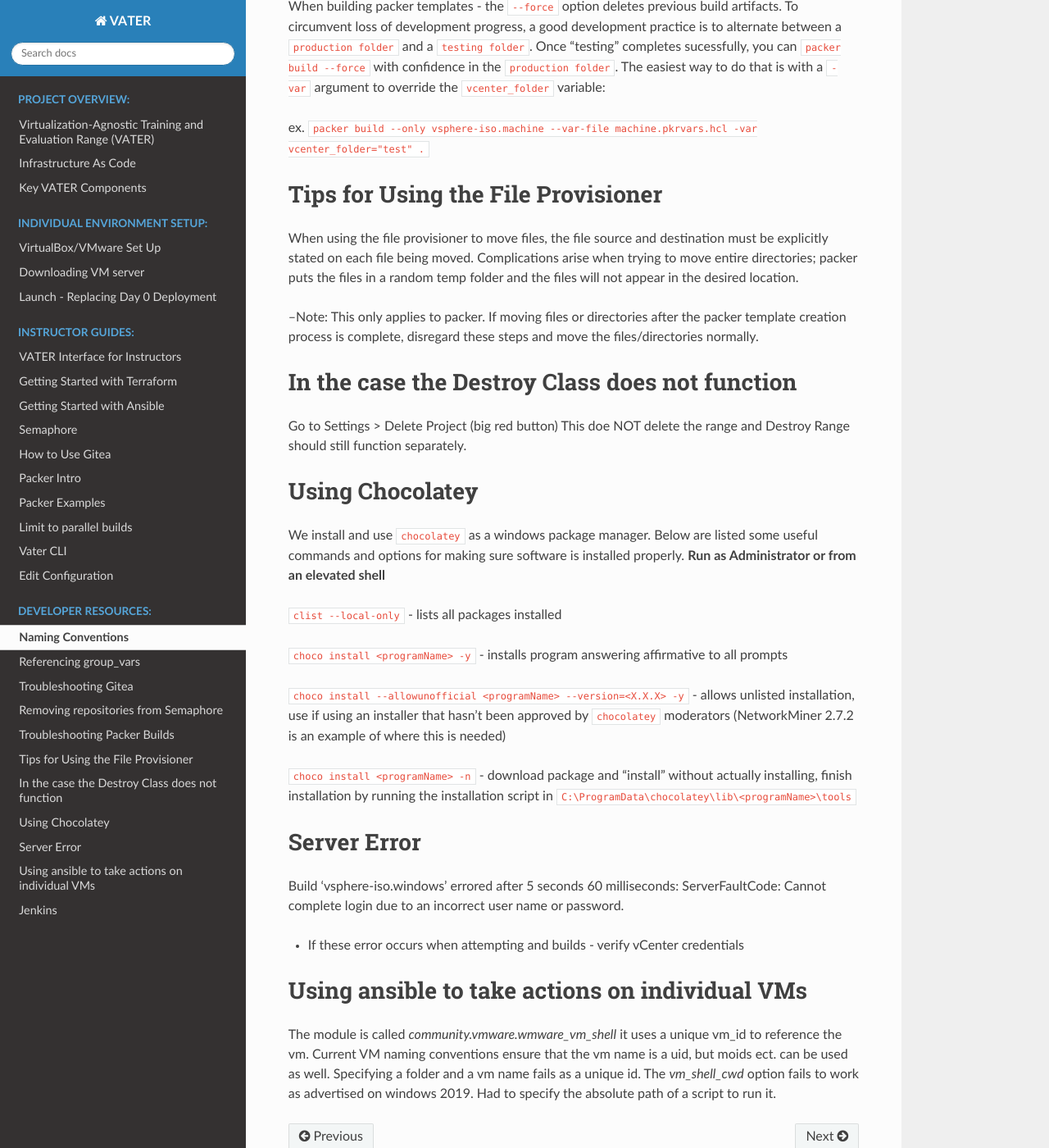
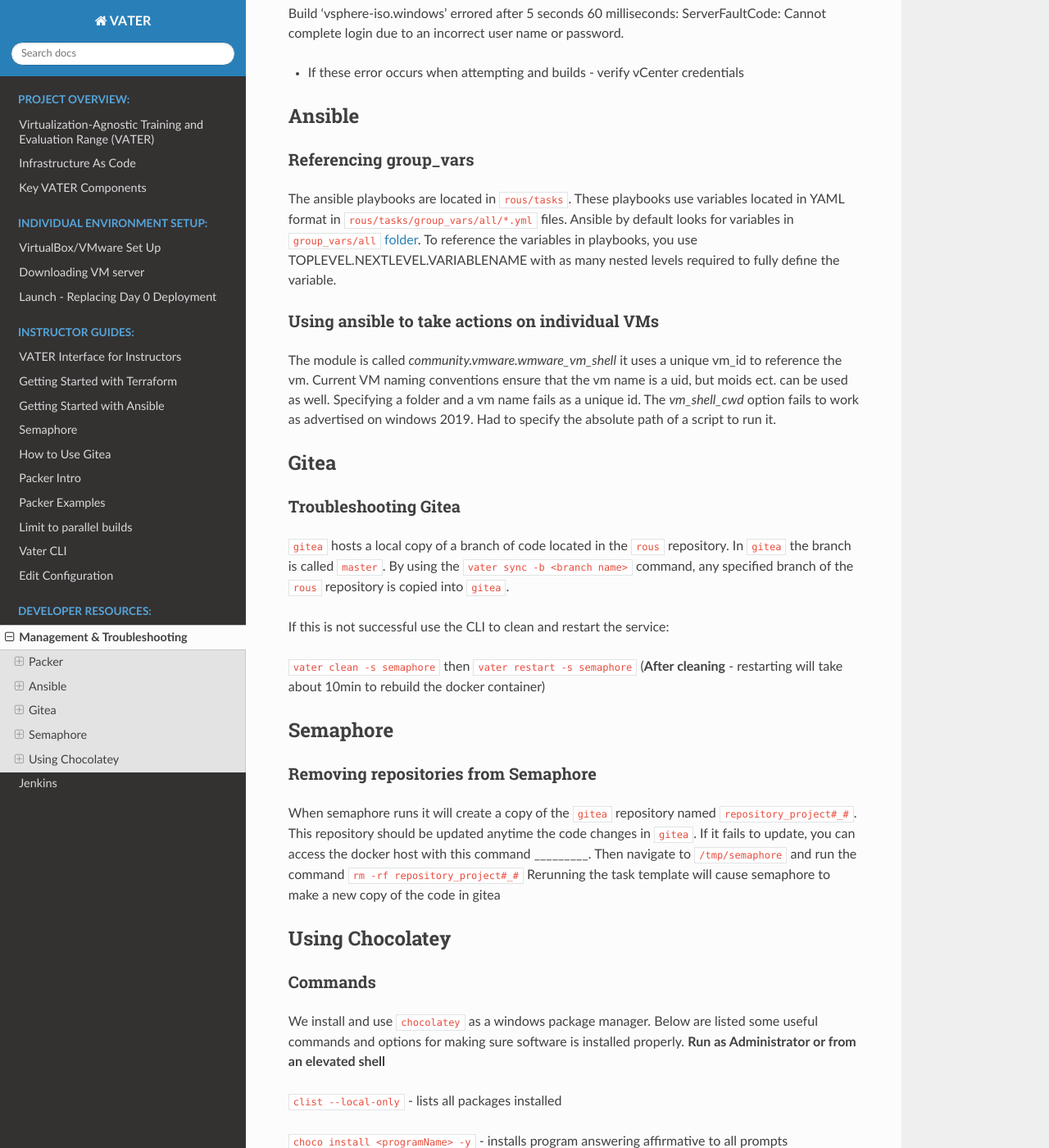
Before and after one commit to dev4vater/vater, a Sphinx documentation site: the page built from docs/source/DevandIntNotes.rst, in a window 1280 px wide and 1400 px high, scrolled down 997 px. Shown: the whole window at 82% size. Built offline with Sphinx 7.4.7 and the Read the Docs theme 2.0.0, drawn with Linux system fonts in a browser that asks for light colours; some of the changed lines change nothing that is shown; some of the changed text lies outside the part shown.

Commit message:
Update DevandIntNotes.rst

```diff
--- a/docs/source/DevandIntNotes.rst
+++ b/docs/source/DevandIntNotes.rst
@@ -1,12 +1,56 @@
+Management & Troubleshooting
+============================
+
+Packer
+~~~~~~~
+
 Naming Conventions
-------------------
+^^^^^^^^^^^^^^^^^^^
 
 All outputs from ``packer`` builds will be named ENCLAVENAME_DEVICENAME
 and will be placed in a ``PACKER_TEMPLATES`` folder at the root of the
 ``VSphere`` datastore.
 
+Troubleshooting Packer Builds
+^^^^^^^^^^^^^^^^^^^^^^^^^^^^^
+
+When building packer templates - the ``--force`` option deletes previous
+build artifacts. To circumvent loss of development progress, a good
+development practice is to alternate between a ``production folder`` and
+a ``testing folder``. Once “testing” completes sucessfully, you can
+``packer build --force`` with confidence in the ``production folder``.
+The easiest way to do that is with a ``-var`` argument to override the
+``vcenter_folder`` variable:
+
+ex.
+``packer build --only vsphere-iso.machine --var-file machine.pkrvars.hcl -var vcenter_folder="test" .``
+
+Tips for Using the File Provisioner
+^^^^^^^^^^^^^^^^^^^^^^^^^^^^^^^^^^^
+
+When using the file provisioner to move files, the file source and destination must be explicitly stated on each file being moved. Complications arise when trying to move entire directories; packer puts the files in a random temp folder and the files will not appear in the desired location.
+
+--Note: This only applies to packer. If moving files or directories after the packer template creation process is complete, disregard these steps and move the files/directories normally.
+
+In the case the Destroy Class does not function
+^^^^^^^^^^^^^^^^^^^^^^^^^^^^^^^^^^^^^^^^^^^^^^^^
+
+Go to Settings > Delete Project (big red button) This doe NOT delete the
+range and Destroy Range should still function separately.
+
+
+Server Error
+^^^^^^^^^^^^
+Build 'vsphere-iso.windows' errored after 5 seconds 60 milliseconds: ServerFaultCode: Cannot complete login due to an incorrect user name or password.
+
+- If these error occurs when attempting and builds - verify vCenter credentials
+
+
+Ansible
+~~~~~~~
+
 Referencing group_vars
-----------------------
+^^^^^^^^^^^^^^^^^^^^^^
 
 The ansible playbooks are located in ``rous/tasks``. These playbooks use
 variables located in YAML format in ``rous/tasks/group_vars/all/*.yml``
@@ -16,8 +60,16 @@
 TOPLEVEL.NEXTLEVEL.VARIABLENAME with as many nested levels required to
 fully define the variable.
 
+Using ansible to take actions on individual VMs
+^^^^^^^^^^^^^^^^^^^^^^^^^^^^^^^^^^^^^^^^^^^^^^^^
+The module is called `community.vmware.wmware_vm_shell` it uses a unique vm_id to reference the vm.  Current VM naming conventions ensure that the vm name is a uid, but moids ect. can be used as well.  Specifying a folder and a vm name fails as a unique id.  The `vm_shell_cwd` option fails to work as advertised on windows 2019.  Had to specify the absolute path of a script to run it.
+
+
+Gitea
+~~~~~
+
 Troubleshooting Gitea
----------------------
+^^^^^^^^^^^^^^^^^^^^^
 
 ``gitea`` hosts a local copy of a branch of code located in the ``rous``
 repository. In ``gitea`` the branch is called ``master``. By using the
@@ -30,8 +82,11 @@
 (**After cleaning** - restarting will take about 10min to rebuild the
 docker container)
 
+Semaphore
+~~~~~~~~~
+
 Removing repositories from Semaphore
-------------------------------------
+^^^^^^^^^^^^^^^^^^^^^^^^^^^^^^^^^^^^
 
 When semaphore runs it will create a copy of the ``gitea`` repository
 named ``repository_project#_#``. This repository should be updated
@@ -41,38 +96,12 @@
 Rerunning the task template will cause semaphore to make a new copy of
 the code in gitea
 
-Troubleshooting Packer Builds
------------------------------
-
-When building packer templates - the ``--force`` option deletes previous
-build artifacts. To circumvent loss of development progress, a good
-development practice is to alternate between a ``production folder`` and
-a ``testing folder``. Once “testing” completes sucessfully, you can
-``packer build --force`` with confidence in the ``production folder``.
-The easiest way to do that is with a ``-var`` argument to override the
-``vcenter_folder`` variable:
-
-ex.
-``packer build --only vsphere-iso.machine --var-file machine.pkrvars.hcl -var vcenter_folder="test" .``
-
-
-Tips for Using the File Provisioner
-------------------------------------
-
-When using the file provisioner to move files, the file source and destination must be explicitly stated on each file being moved. Complications arise when trying to move entire directories; packer puts the files in a random temp folder and the files will not appear in the desired location.
-
---Note: This only applies to packer. If moving files or directories after the packer template creation process is complete, disregard these steps and move the files/directories normally.
-
-
-
-In the case the Destroy Class does not function
------------------------------------------------
-
-Go to Settings > Delete Project (big red button) This doe NOT delete the
-range and Destroy Range should still function separately.
 
 Using Chocolatey
-----------------
+~~~~~~~~~~~~~~~~~
+
+Commands
+^^^^^^^
 
 We install and use ``chocolatey`` as a windows package manager. Below
 are listed some useful commands and options for making sure software is
@@ -92,13 +121,3 @@
 without actually installing, finish installation by running the
 installation script in
 ``C:\ProgramData\chocolatey\lib\<programName>\tools``
-
-Server Error
--------------
-Build 'vsphere-iso.windows' errored after 5 seconds 60 milliseconds: ServerFaultCode: Cannot complete login due to an incorrect user name or password.
-
-- If these error occurs when attempting and builds - verify vCenter credentials
-
-Using ansible to take actions on individual VMs
-------------------------------------------------
-The module is called `community.vmware.wmware_vm_shell` it uses a unique vm_id to reference the vm.  Current VM naming conventions ensure that the vm name is a uid, but moids ect. can be used as well.  Specifying a folder and a vm name fails as a unique id.  The `vm_shell_cwd` option fails to work as advertised on windows 2019.  Had to specify the absolute path of a script to run it.
```
